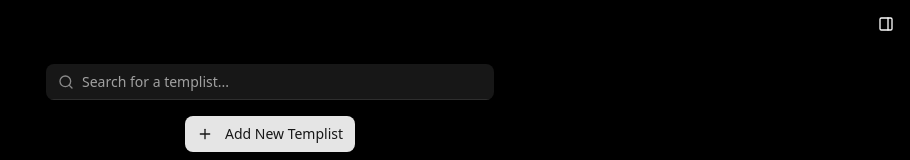
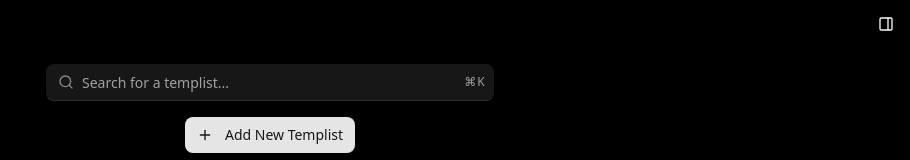
Before and after one commit to Jukelyn/templists, a Next.js app: page / in a window 1280 px wide. Shown: the top 160 px of the page, without its empty margins (370-1280 px from the left). Built offline with nearby package versions, Linux system fonts and the light colour scheme.

Commit message:
Cleaner search bar

```diff
--- a/components/ui/command-menu.tsx
+++ b/components/ui/command-menu.tsx
@@ -19,6 +19,7 @@ export function CommandMenu() {
         setOpen((open) => !open);
       }
     };
+
     document.addEventListener("keydown", down);
     return () => document.removeEventListener("keydown", down);
   }, []);
@@ -29,9 +30,8 @@ export function CommandMenu() {
       <CommandList>
         <CommandEmpty>No results found.</CommandEmpty>
         <CommandGroup>
-          <CommandItem>Calendar</CommandItem>
-          <CommandItem>Search Emoji</CommandItem>
-          <CommandItem>Calculator</CommandItem>
+          <CommandItem>Templist 1</CommandItem>
+          <CommandItem>Templist 2</CommandItem>
         </CommandGroup>
       </CommandList>
     </CommandDialog>
--- a/components/ui/command.tsx
+++ b/components/ui/command.tsx
@@ -60,7 +60,7 @@ function CommandInput({
   return (
     <div
       data-slot="command-input-wrapper"
-      className="flex h-9 items-center gap-2 border-b px-3"
+      className="flex h-9 items-center gap-2 px-3"
     >
       <SearchIcon className="size-4 shrink-0 opacity-50" />
       <CommandPrimitive.Input
--- a/components/ui/search.tsx
+++ b/components/ui/search.tsx
@@ -1,14 +1,16 @@
-import { Command, CommandInput } from "@/components/ui/command";
+import {
+  Command,
+  CommandInput,
+  CommandShortcut,
+} from "@/components/ui/command";
 
 export default function SearchBar() {
   return (
-    <>
-      <Command>
-        <CommandInput
-          placeholder="Search for a templist..."
-          onClick={() => {}}
-        />
-      </Command>
-    </>
+    <Command className="border-b">
+      <div className="mr-2 flex items-center justify-between">
+        <CommandInput placeholder="Search for a templist..." />
+        <CommandShortcut>⌘K</CommandShortcut>
+      </div>
+    </Command>
   );
 }
```
